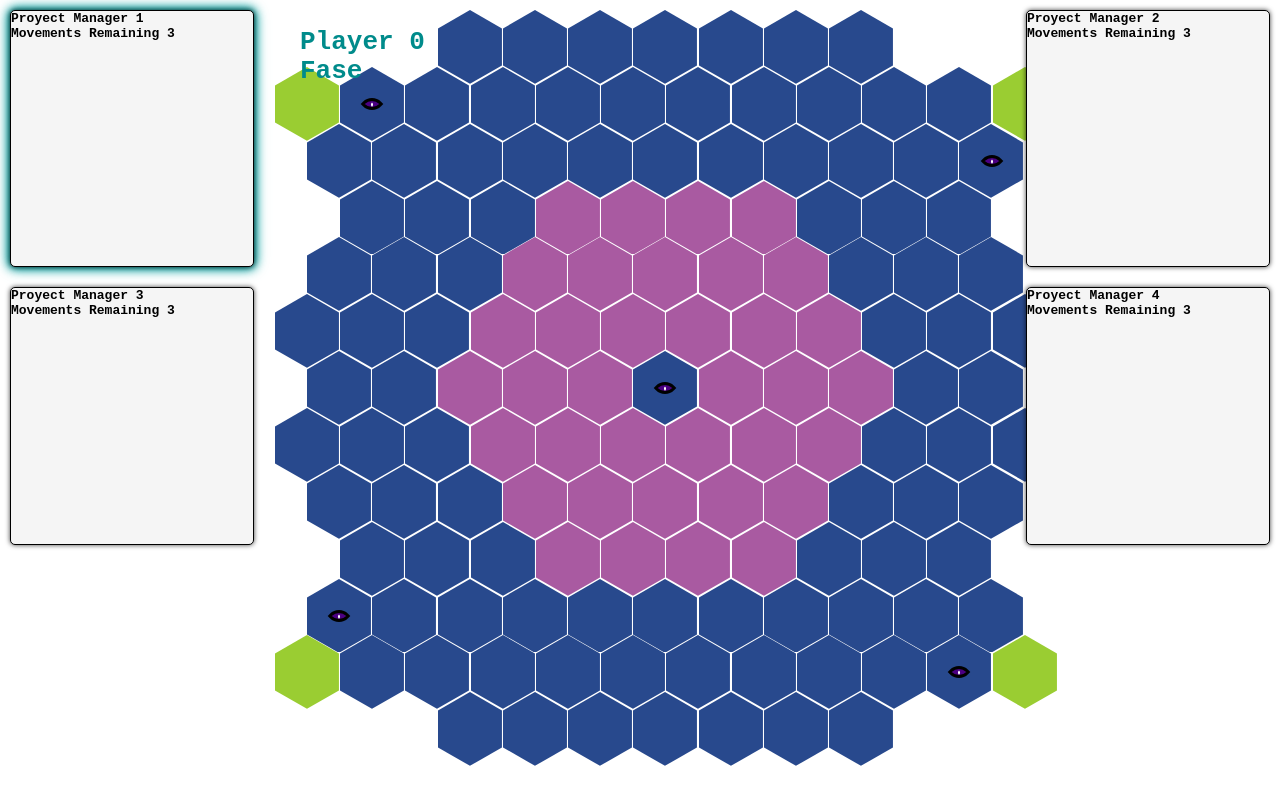
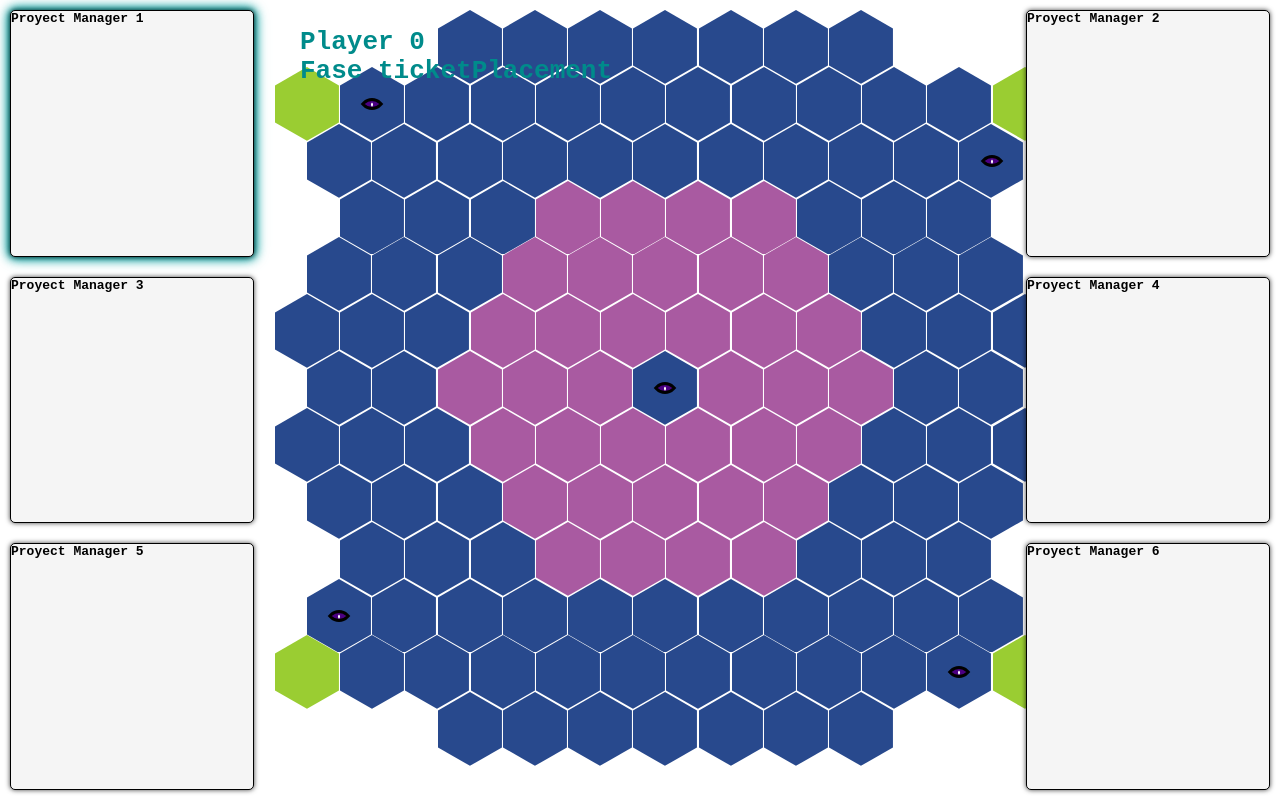
Before and after one commit to SebMoreno/disloyal-competition-game, a React (Vite) app: page / in a window 1280 px wide. Built offline with nearby package versions, Linux system fonts and the light colour scheme.

Commit message:
fixing first two game fases

```diff
--- a/src/App.tsx
+++ b/src/App.tsx
@@ -1,6 +1,6 @@
 import { Game } from "./components/Game.tsx";
 import React from "react";
-import { Entity } from "./types.ts";
+import { Entity, GameConstants } from "./types.ts";
 
 function askForEntity(entities: Entity[]): Entity {
     if (entities.length === 0) {
@@ -16,9 +16,9 @@ export const App: React.FC = () => {
     }
 
     return <Game
-        numOfPlayers={4}
-        maxFeatures={40}
-        maxBoats={8}
+        numOfPlayers={GameConstants.numOfPlayers}
+        ticketsPerPlayer={GameConstants.ticketsPerPlayer}
+        initialPipelines={GameConstants.initialPipelines}
         askForEntity={askForEntity}
         onGameOver={handleGameOver}
     />;
--- a/src/components/Game.tsx
+++ b/src/components/Game.tsx
@@ -2,14 +2,13 @@ import React, { useRef, useState } from "react";
 import { createInitialBoard } from "../services/createInitialBoard.ts";
 import {
     Cell,
-    Creature,
+    creatureDistribution,
     Entity,
-    EntityName,
+    GameConstants,
     GameFases,
-    isInstanceOfFeature,
-    isInstanceOfSprint,
+    isInstanceOfTicket,
     Position,
-    Sprint
+    Ticket,
 } from "../types.ts";
 import { Board } from "./Board.tsx";
 import { usePlayers } from "../hooks/usePlayers.ts";
@@ -18,48 +17,53 @@ import "../styles/Game.css";
 
 interface GameProps {
     numOfPlayers: number;
-    maxBoats: number;
-    maxFeatures: number;
+    ticketsPerPlayer: number;
+    initialPipelines: number;
     askForEntity: (entities: Entity[]) => Entity;
     onGameOver: () => void;
 }
 
-export const Game: React.FC<GameProps> = ({maxBoats, maxFeatures, numOfPlayers, askForEntity, onGameOver}) => {
-    const features = useRef(Math.floor(maxFeatures / numOfPlayers) * numOfPlayers);
-    const boats = useRef(maxBoats);
+export const Game: React.FC<GameProps> = ({
+                                              numOfPlayers,
+                                              ticketsPerPlayer,
+                                              initialPipelines,
+                                              askForEntity,
+                                              onGameOver
+                                          }) => {
+    const tickets = useRef(ticketsPerPlayer * numOfPlayers);
+    const pipelines = useRef(initialPipelines);
     const entityToMove = useRef<Entity | null>(null);
-    const currentSprint = useRef<Sprint>("sprint1");
-    const creatureToMove = useRef<Creature | null>(null);
-    const {currentPlayer, nextTurn, playerMovements, players} = usePlayers(numOfPlayers);
+    const playerMovements = useRef<number>(GameConstants.playerMovementsPerTurn);
+    const {currentPlayer, nextTurn, players} = usePlayers(numOfPlayers);
     const [cells, setCells] = useState(createInitialBoard);
-    const [fase, setFase] = useState(GameFases.featurePlacement);
+    const [fase, setFase] = useState(GameFases.ticketPlacement);
     const [fromCell, setFromCell] = useState<Position | null>(null);
 
     function handleCellSelected(position: Position) {
         const newCells: Cell[][] = structuredClone(cells);
         const cell = newCells[position.i][position.j];
         switch (fase) {
-            case GameFases.featurePlacement:
-                if (features.current > 0
-                    && isInstanceOfSprint(cell.type)
+            case GameFases.ticketPlacement:
+                if (tickets.current > 0
+                    && cell.type === "sprintDay"
                     && cell.content.length === 0) {
-                    cell.content.push({name: "feature" + currentPlayer as EntityName, movements: 3});
-                    features.current--;
+                    cell.content.push({name: "ticket" + currentPlayer as Ticket, movements: GameConstants.ticketMovements});
+                    tickets.current--;
                     nextTurn();
                 }
-                if (features.current === 0) {
-                    setFase(GameFases.boatPlacement);
+                if (tickets.current === 0) {
+                    setFase(GameFases.pipelinePlacement);
                 }
                 break;
-            case GameFases.boatPlacement:
-                if (boats.current > 0
+            case GameFases.pipelinePlacement:
+                if (pipelines.current > 0
                     && cell.type === "production"
                     && cell.content.length === 0) {
-                    cell.content.push({name: EntityName.boat, movements: 3, passangers: []});
-                    boats.current--;
+                    cell.content.push({name: "pipeline", movements: creatureDistribution.pipeline.movements});
+                    pipelines.current--;
                     nextTurn();
                 }
-                if (boats.current === 0) {
+                if (pipelines.current === 0) {
                     setFase(GameFases.selectMoveFromCell);
                 }
                 break;
@@ -91,18 +95,18 @@ export const Game: React.FC<GameProps> = ({maxBoats, maxFeatures, numOfPlayers,
                     if (playerMovements.current > 0) {
                         setFase(GameFases.selectMoveFromCell);
                     } else {
-                        setFase(GameFases.sprintEnd);
+                        setFase(GameFases.sprintDayEnds);
                     }
                     setFromCell(null);
                     entityToMove.current = null;
                 }
                 break;
-            case GameFases.sprintEnd:
+            case GameFases.sprintDayEnds:
                 if (cell.type === currentSprint.current && cell.event) {
                     if (cell.event.type === "instant") {
                         switch (cell.event.entity) {
                             case EntityName.boat:
-                                const features = cell.content.filter(entity => isInstanceOfFeature(entity.name));
+                                const features = cell.content.filter(entity => isInstanceOfTicket(entity.name));
                                 cell.content = [{
                                     name: EntityName.boat,
                                     movements: 3,
@@ -159,7 +163,6 @@ export const Game: React.FC<GameProps> = ({maxBoats, maxFeatures, numOfPlayers,
             key={i}
             playerNumber={i}
             isCurrent={currentPlayer === i}
-            movements={playerMovements.current}
         />)}
         <h1 style={{color: "darkcyan", zIndex: 9, position: "absolute", left: 300}}>Player {currentPlayer}</h1>
         <h1 style={{color: "darkcyan", zIndex: 9, position: "absolute", left: 300, top: "3rem"}}>Fase {fase}</h1>
--- a/src/components/PlayerCard.tsx
+++ b/src/components/PlayerCard.tsx
@@ -5,16 +5,14 @@ import "../styles/PlayerCard.css";
 export interface PlayerCardProps {
     playerNumber: number;
     isCurrent: boolean;
-    movements: number;
     playerIdeas?: GameEvent[];
     playerCounters?: GameEvent[];
 }
 
-export const PlayerCard: React.FC<PlayerCardProps> = ({playerNumber, isCurrent, movements}) => {
+export const PlayerCard: React.FC<PlayerCardProps> = ({playerNumber, isCurrent}) => {
     return (
         <section className={"playerCard" + (isCurrent ? " highlight" : "")}>
             <article>Proyect Manager {playerNumber + 1}</article>
-            <article>Movements Remaining {movements}</article>
         </section>
     );
 }
--- a/src/hooks/usePlayers.ts
+++ b/src/hooks/usePlayers.ts
@@ -1,9 +1,9 @@
 import { useCallback, useRef, useState } from "react";
-import { Player } from "../types.ts";
+import { ProjectManager } from "../types.ts";
 
 export function usePlayers(numOfPlayers: number) {
     const [currentPlayer, setCurrentPlayer] = useState(0);
-    const [players, setPlayers] = useState<Player[]>([{}]);
+    const [players, setPlayers] = useState<ProjectManager[]>([{}]);
     const playerMovements = useRef(3);
     const nextTurn = useCallback(
         () => setCurrentPlayer(prevPlayer => {
--- a/src/types.ts
+++ b/src/types.ts
@@ -1,7 +1,9 @@
 export enum GameConstants {
     numOfPlayers = 6,
     ticketsPerPlayer = 6,
-    initialPipelines = 8
+    initialPipelines = 8,
+    ticketMovements = 1,
+    playerMovementsPerTurn = 3
 }
 
 export enum GameFases {
```
